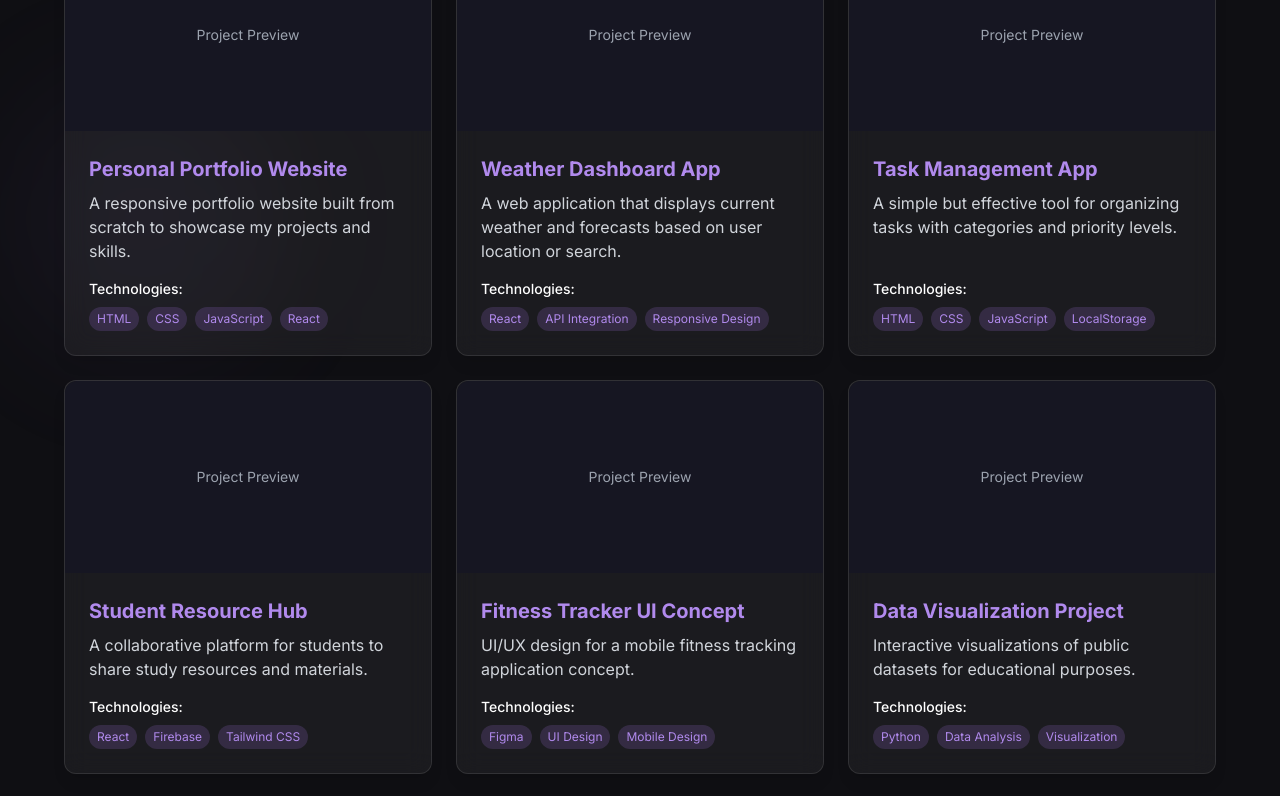
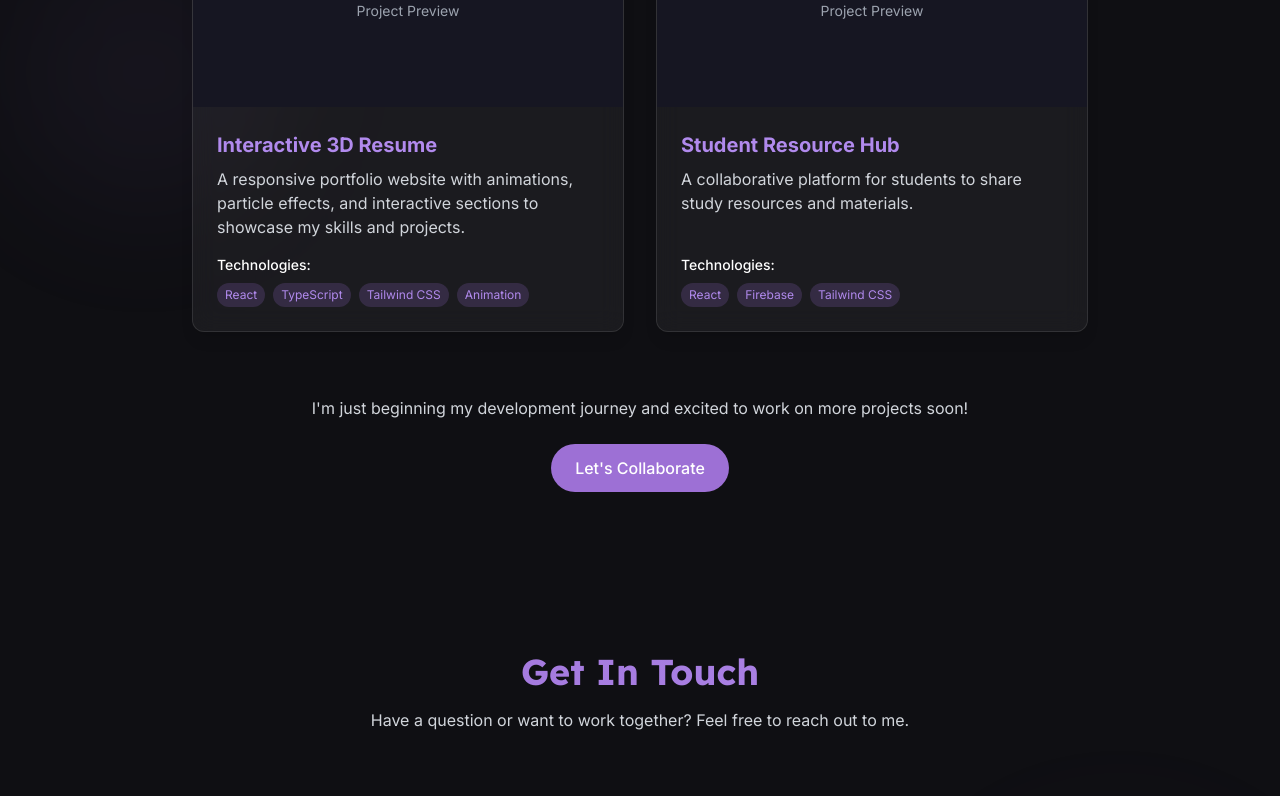
Before and after one commit to glowingstar-2136/lilac-dreamer-resume, a React (Vite) app: page / in a window 1280 px wide. Shown: the part 4720-5516 px from the top of the page. Built offline with nearby package versions, Linux system fonts and the light colour scheme.

Commit message:
Add project count constraint
Limit the number of projects to 2.

```diff
--- a/src/components/ProjectsSection.tsx
+++ b/src/components/ProjectsSection.tsx
@@ -1,4 +1,3 @@
-
 import React, { useEffect, useRef, useState } from 'react';
 import AnimatedCard from './AnimatedCard';
 
@@ -17,21 +16,9 @@ const ProjectsSection: React.FC = () => {
 
   const projects: Project[] = [
     {
-      title: 'Personal Portfolio Website',
-      description: 'A responsive portfolio website built from scratch to showcase my projects and skills.',
-      technologies: ['HTML', 'CSS', 'JavaScript', 'React'],
-      category: 'web',
-    },
-    {
-      title: 'Weather Dashboard App',
-      description: 'A web application that displays current weather and forecasts based on user location or search.',
-      technologies: ['React', 'API Integration', 'Responsive Design'],
-      category: 'web',
-    },
-    {
-      title: 'Task Management App',
-      description: 'A simple but effective tool for organizing tasks with categories and priority levels.',
-      technologies: ['HTML', 'CSS', 'JavaScript', 'LocalStorage'],
+      title: 'Interactive 3D Resume',
+      description: 'A responsive portfolio website with animations, particle effects, and interactive sections to showcase my skills and projects.',
+      technologies: ['React', 'TypeScript', 'Tailwind CSS', 'Animation'],
       category: 'web',
     },
     {
@@ -39,18 +26,6 @@ const ProjectsSection: React.FC = () => {
       description: 'A collaborative platform for students to share study resources and materials.',
       technologies: ['React', 'Firebase', 'Tailwind CSS'],
       category: 'web',
-    },
-    {
-      title: 'Fitness Tracker UI Concept',
-      description: 'UI/UX design for a mobile fitness tracking application concept.',
-      technologies: ['Figma', 'UI Design', 'Mobile Design'],
-      category: 'mobile',
-    },
-    {
-      title: 'Data Visualization Project',
-      description: 'Interactive visualizations of public datasets for educational purposes.',
-      technologies: ['Python', 'Data Analysis', 'Visualization'],
-      category: 'other',
     },
   ];
 
@@ -95,9 +70,9 @@ const ProjectsSection: React.FC = () => {
 
       <div className="container mx-auto px-4">
         <div className={`text-center mb-16 transition-all duration-700 ${isVisible ? 'opacity-100 translate-y-0' : 'opacity-0 translate-y-10'}`}>
-          <h2 className="text-3xl md:text-4xl font-bold text-gradient mb-4 font-display">Featured Projects</h2>
+          <h2 className="text-3xl md:text-4xl font-bold text-gradient mb-4 font-display">My Projects</h2>
           <p className="text-gray-300 max-w-2xl mx-auto">
-            A collection of my personal and academic projects that showcase my skills and creativity.
+            These are the projects I'm currently working on as I begin my journey in tech.
           </p>
         </div>
 
@@ -127,7 +102,7 @@ const ProjectsSection: React.FC = () => {
           </div>
 
           {/* Projects Grid */}
-          <div className="grid grid-cols-1 md:grid-cols-2 lg:grid-cols-3 gap-6">
+          <div className="grid grid-cols-1 md:grid-cols-2 gap-8 max-w-4xl mx-auto">
             {filteredProjects.map((project, index) => (
               <div
                 key={project.title}
@@ -167,13 +142,13 @@ const ProjectsSection: React.FC = () => {
           </div>
         </div>
 
-        {/* Call to action */}
+        {/* Update call to action for someone just starting out */}
         <div className={`mt-16 text-center transition-all duration-700 delay-1000 ${isVisible ? 'opacity-100 translate-y-0' : 'opacity-0 translate-y-10'}`}>
           <p className="text-gray-300 mb-6">
-            These projects represent my journey as a developer. I'm constantly working on new ideas!
+            I'm just beginning my development journey and excited to work on more projects soon!
           </p>
           <button className="px-6 py-3 bg-lilac hover:bg-lilac-dark text-white font-medium rounded-full transition-all duration-300">
-            See More Projects
+            Let's Collaborate
           </button>
         </div>
       </div>
```
